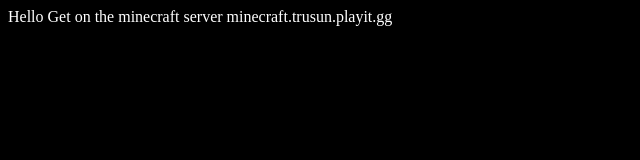
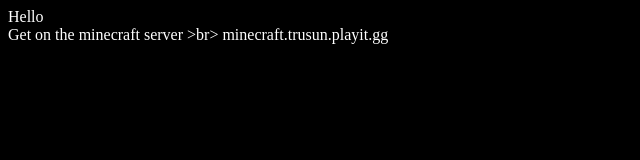
Before and after one commit to Trusun3528/Website, a plain HTML site: page index.html in a window 1280 px wide. Shown: the whole page, without its empty margins (0-640 px from the left). Drawn offline with Linux system fonts and the light colour scheme.

Commit message:
Update index.html

```diff
--- a/index.html
+++ b/index.html
@@ -5,9 +5,9 @@
   <body>
 
     Hello
-
+  <br>
     Get on the minecraft server
-
+  >br>
     minecraft.trusun.playit.gg
 
   </body>
```
